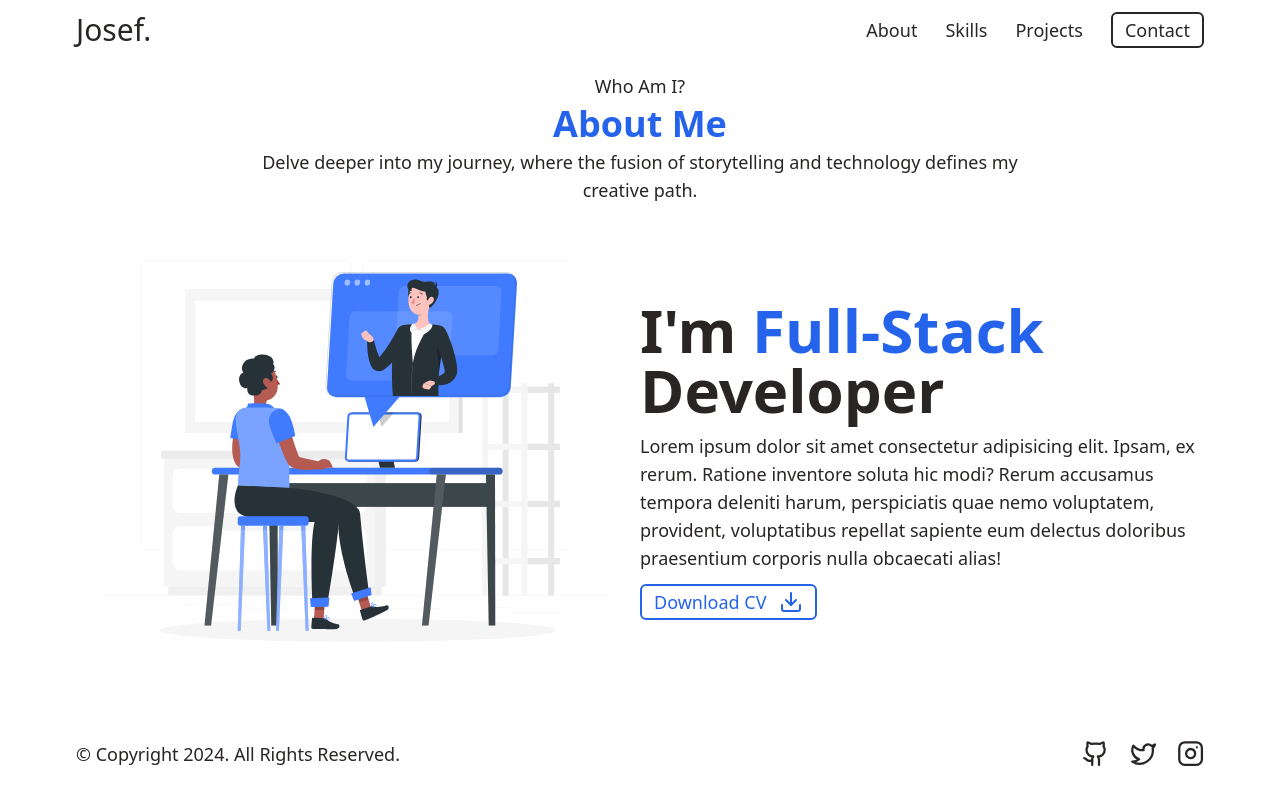
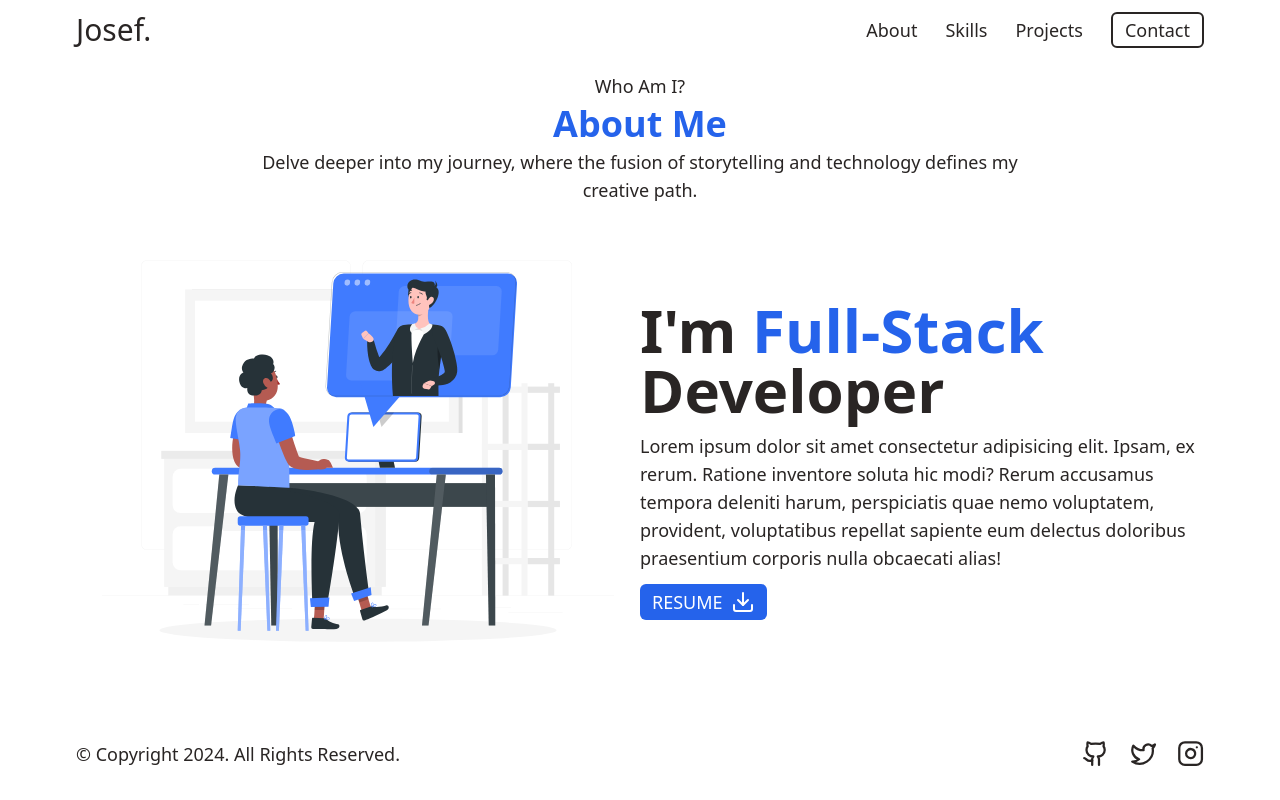
Before and after one commit to aay7ush/cdm-portfolio-website, a React (Vite) app: page /about in a window 1280 px wide. Built offline with nearby package versions, Linux system fonts and the light colour scheme.

Commit message:
refactor: change styles

```diff
--- a/src/components/Header.jsx
+++ b/src/components/Header.jsx
@@ -18,7 +18,7 @@ const Header = () => {
           <li className="nav-item">
             <Link to="/projects">Projects</Link>
           </li>
-          <li className="btn border-stone-800 hover:bg-stone-800">
+          <li className="px-3 py-0.5 border-2 transition duration-300 border-stone-800 hover:bg-stone-800 hover:text-white rounded-md font-medium">
             <Link to="/contact">Contact</Link>
           </li>
         </ul>
--- a/src/index.css
+++ b/src/index.css
@@ -15,11 +15,11 @@ body {
     @apply hover:underline underline-offset-4;
   }
 
-  .btn {
-    @apply border-2 font-medium px-3 py-0.5 rounded-md transition duration-300 hover:text-white;
+  .btn-primary {
+    @apply uppercase font-medium px-3 py-1 rounded-md transition duration-300 bg-blue-600 text-white w-fit flex gap-2 items-center hover:bg-opacity-80;
   }
 
-  .btn-primary {
-    @apply border-blue-600 text-blue-600 hover:bg-blue-600 w-fit flex gap-3 items-center mx-auto lg:mx-0;
+  .input {
+    @apply border-2 p-2 indent-1 rounded-md outline-blue-600;
   }
 }
--- a/src/pages/About.jsx
+++ b/src/pages/About.jsx
@@ -24,8 +24,8 @@ const About = () => {
             voluptatibus repellat sapiente eum delectus doloribus praesentium
             corporis nulla obcaecati alias!
           </p>
-          <button className="btn btn-primary">
-            Download CV
+          <button className="btn-primary mx-auto lg:mx-0">
+            Resume
             <Download />
           </button>
         </div>
--- a/src/pages/Hero.jsx
+++ b/src/pages/Hero.jsx
@@ -22,7 +22,7 @@ const Hero = () => {
           vitae quisquam ea illo inventore voluptatum provident?
         </p>
 
-        <Link to="/contact" className="btn btn-primary">
+        <Link to="/contact" className="btn-primary mx-auto lg:mx-0">
           Say Hi
           <MessageCircle />
         </Link>
```
